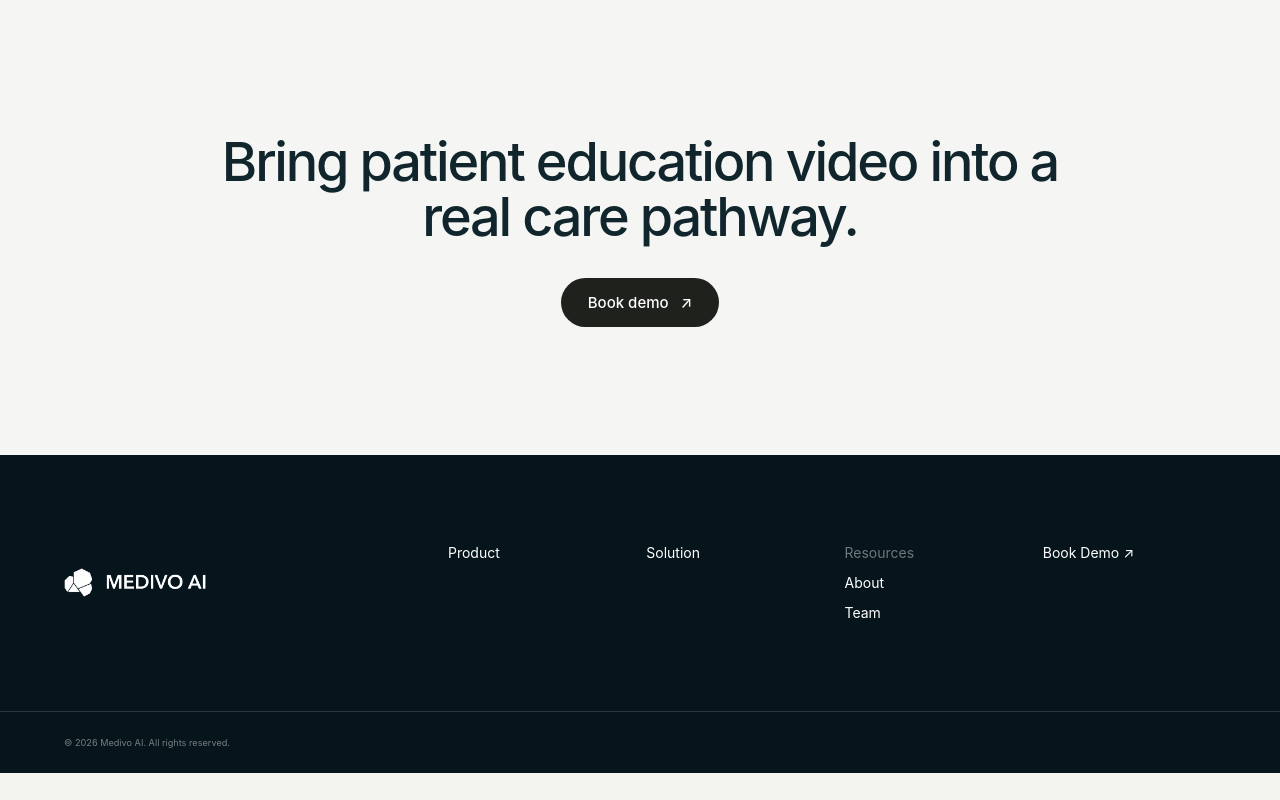
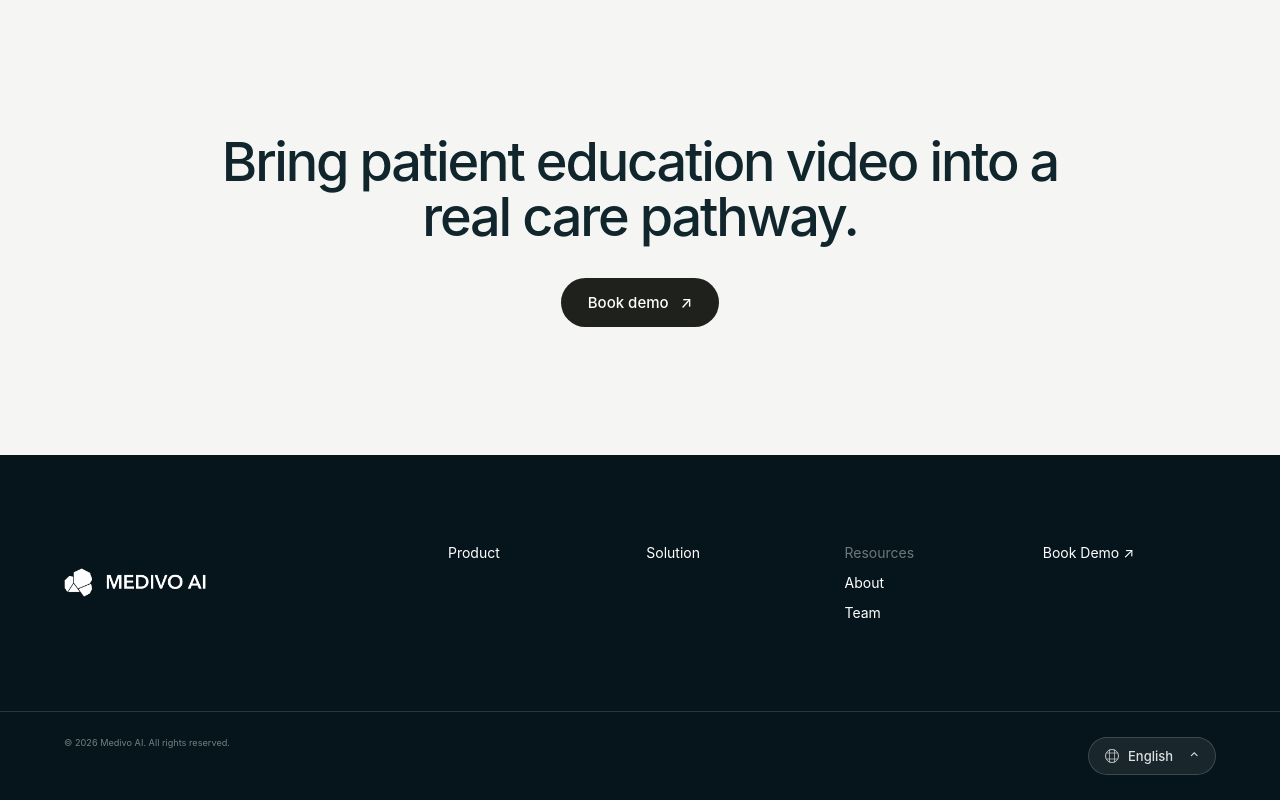
Before and after one commit to STV1222/Medivo-AI-Website, a Next.js app: page / in a window 1280 px wide. Shown: the part 9702-10502 px from the top of the page. Before the commit the page ends 10475 px from the top, so only its background shows below. Built offline with nearby package versions, Linux system fonts and the light colour scheme; a web font is replaced by a local one.

Commit message:
Add footer language selector

```diff
--- a/app/components/EditorialChrome.tsx
+++ b/app/components/EditorialChrome.tsx
@@ -3,6 +3,7 @@
 import Image from "next/image";
 import Link from "next/link";
 import { useState } from "react";
+import { FooterLanguage } from "./FooterLanguage";
 
 function Logo() {
   return (
@@ -74,6 +75,7 @@ export function EditorialFooter() {
       </div>
       <div className="footer-bottom">
         <small>© 2026 Medivo AI. All rights reserved.</small>
+        <FooterLanguage />
       </div>
     </footer>
   );
--- /dev/null
+++ b/app/components/FooterLanguage.tsx
@@ -0,0 +1,18 @@
+export function FooterLanguage() {
+  return (
+    <details className="language-menu">
+      <summary aria-label="Select language">
+        <span className="language-globe" aria-hidden="true" />
+        <span>English</span>
+        <span className="language-caret" aria-hidden="true">⌃</span>
+      </summary>
+      <div className="language-options" role="listbox" aria-label="Language options">
+        <button type="button" className="selected" aria-pressed="true">
+          <span>English</span>
+          <span aria-hidden="true">✓</span>
+        </button>
+        <button type="button" aria-pressed="false">繁體中文</button>
+      </div>
+    </details>
+  );
+}
--- a/app/globals.css
+++ b/app/globals.css
@@ -208,6 +208,20 @@ button{font:inherit}
 .footer-main nav>div span{color:rgba(255,255,255,.42)}
 .footer-bottom{background:#06151b;color:rgba(255,255,255,.45);padding:25px 5vw;border-top:1px solid rgba(255,255,255,.14);display:flex;justify-content:space-between;font-size:11px}
 .footer-bottom div{display:flex;gap:28px}
+.language-menu{position:relative;margin-left:auto}
+.language-menu summary{list-style:none;display:flex;align-items:center;gap:9px;min-width:128px;padding:10px 16px;border:1px solid rgba(255,255,255,.16);border-radius:999px;background:rgba(255,255,255,.08);color:rgba(255,255,255,.86);font-size:13px;font-weight:500;cursor:pointer;transition:background .2s,border-color .2s}
+.language-menu summary::-webkit-details-marker{display:none}
+.language-menu summary:hover{background:rgba(255,255,255,.12);border-color:rgba(255,255,255,.28)}
+.language-globe{width:14px;height:14px;border:1.4px solid currentColor;border-radius:50%;position:relative;opacity:.86}
+.language-globe:before,.language-globe:after{content:"";position:absolute;left:50%;top:50%;transform:translate(-50%,-50%);border:1px solid currentColor;border-left:0;border-right:0;opacity:.75}
+.language-globe:before{width:11px;height:5px}
+.language-globe:after{width:4px;height:13px;border-top:0;border-bottom:0;border-left:1px solid currentColor;border-right:1px solid currentColor}
+.language-caret{margin-left:auto;font-size:12px;transition:transform .2s}
+.language-menu[open] .language-caret{transform:rotate(180deg)}
+.footer-bottom .language-options{position:absolute;right:0;bottom:calc(100% + 12px);width:180px;padding:9px;background:#f8f8f5;color:#1f211c;border:1px solid rgba(16,37,44,.12);border-radius:8px;box-shadow:0 20px 60px rgba(0,0,0,.22);display:grid;gap:2px;z-index:10}
+.language-options button{border:0;background:transparent;color:inherit;padding:10px 12px;border-radius:6px;display:flex;justify-content:space-between;align-items:center;font-size:13px;text-align:left;cursor:pointer}
+.language-options button:hover,.language-options button.selected{background:#eceeeb}
+.language-options button span:last-child{color:var(--teal)}
 @keyframes rise{from{opacity:0;transform:translateY(30px)}
 to{opacity:1;transform:none}
 }
--- a/app/page.tsx
+++ b/app/page.tsx
@@ -2,6 +2,7 @@
 
 import { useEffect, useRef, useState } from "react";
 import Image from "next/image";
+import { FooterLanguage } from "./components/FooterLanguage";
 
 const workflow = [
   { step: "01", title: "Prepare", body: "Select the medical field and care pathway, then add the relevant instructions for the patient’s procedure and recovery." },
@@ -307,7 +308,7 @@ export default function Home() {
 
       <footer>
         <div className="footer-main"><a className="brand" href="#top" aria-label="Medivo AI home"><Logo/></a><nav><a href="#product">Product</a><a href="#solution">Solution</a><div><span>Resources</span><a href="/about">About</a><a href="/team">Team</a></div><a href="mailto:hello@medivo.ai?subject=Medivo%20AI%20Demo">Book Demo ↗</a></nav></div>
-        <div className="footer-bottom"><small>© 2026 Medivo AI. All rights reserved.</small></div>
+        <div className="footer-bottom"><small>© 2026 Medivo AI. All rights reserved.</small><FooterLanguage /></div>
       </footer>
     </main>
   );
```
